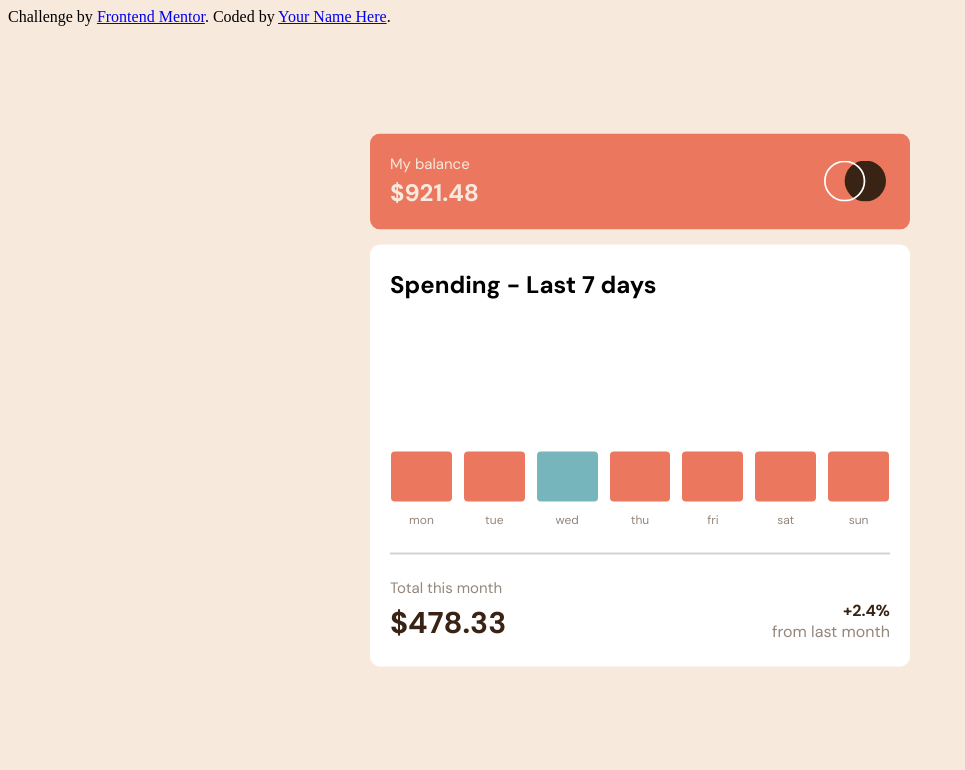
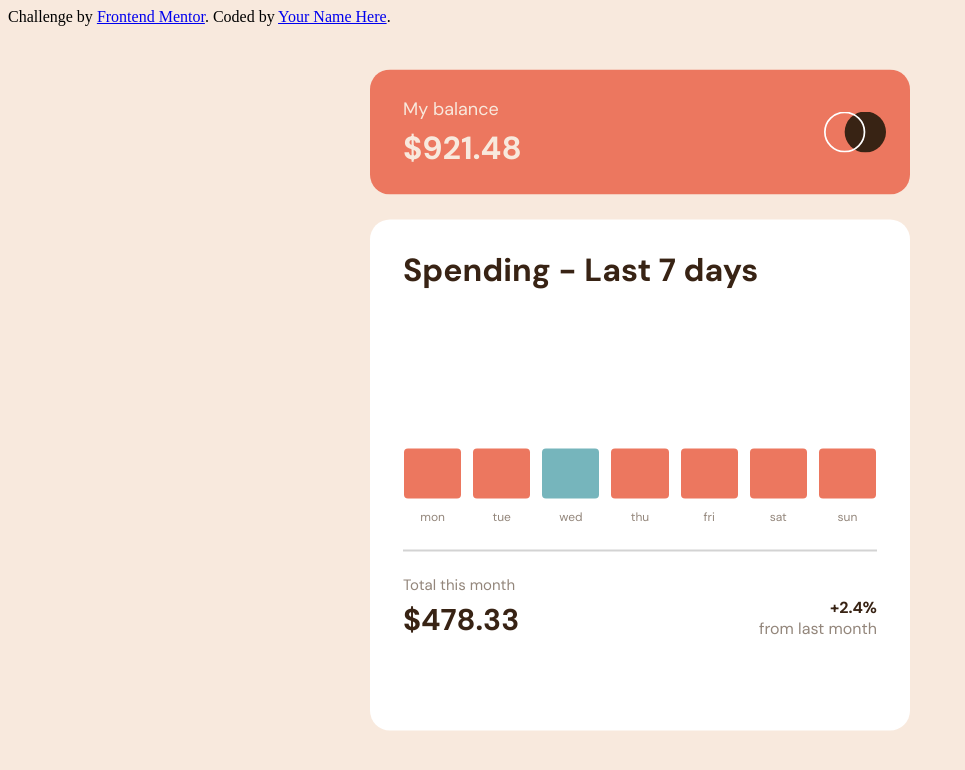
Before and after one commit to JunoField/fmj1-expenses-chart-component, a plain HTML site: page index.html in a window 1280 px wide. Shown: the whole page, without its empty margins (0-965 px from the left). Drawn offline with Linux system fonts and the light colour scheme.

Commit message:
started desktop layout, done until bar chart

```diff
--- a/style.css
+++ b/style.css
@@ -66,7 +66,7 @@ main{
 
 #spending-section h1{
     font-size: 24px;
-
+    color: var(--darkBrown);
 }
 
 #bar-chart{
@@ -167,5 +167,36 @@ hr{
 @media only screen and (min-width: 600px){
     main{
         width: 540px;
+    }
+
+
+    .card{
+        border-radius: 20px;
+        padding-inline: 33px;
+    }
+
+    #balance-section{
+        height: 125px;
+        padding-block: 15px;
+    }
+
+
+    #balance-section h1{
+        font-size: 18px;
+    }
+
+    #balance-amount{
+        font-size: 32px;
+        margin-top: 6px;
+    }
+
+    #spending-section{
+        height: 511px;
+        margin-top: 25px;
+    }
+
+    #spending-section h1{
+        font-size: 32px;
+    }
+
 }
-}
```
